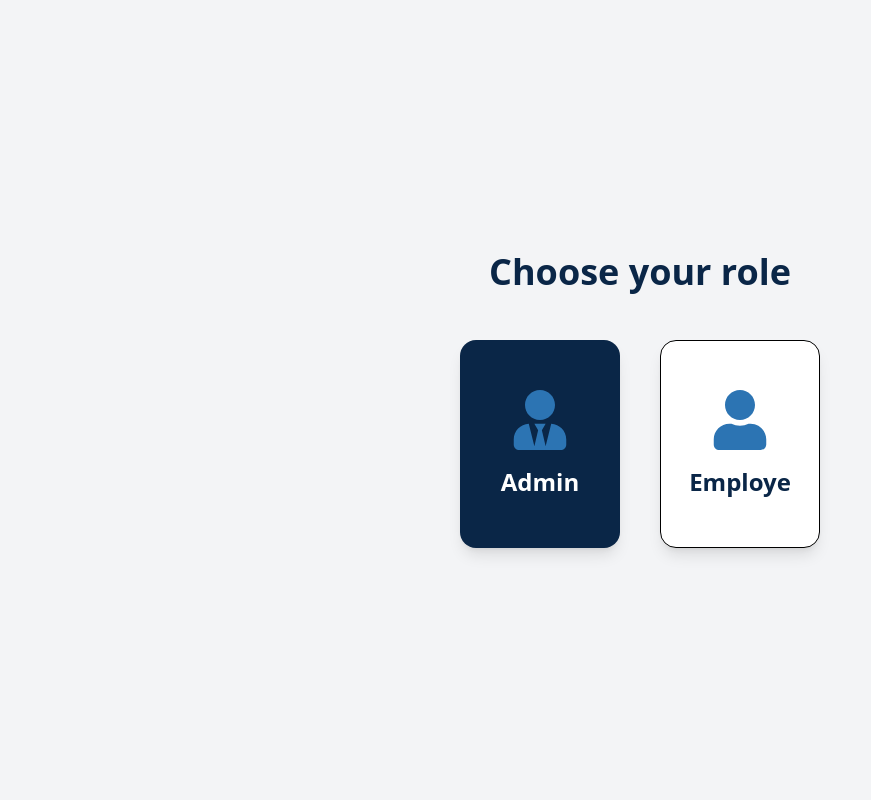
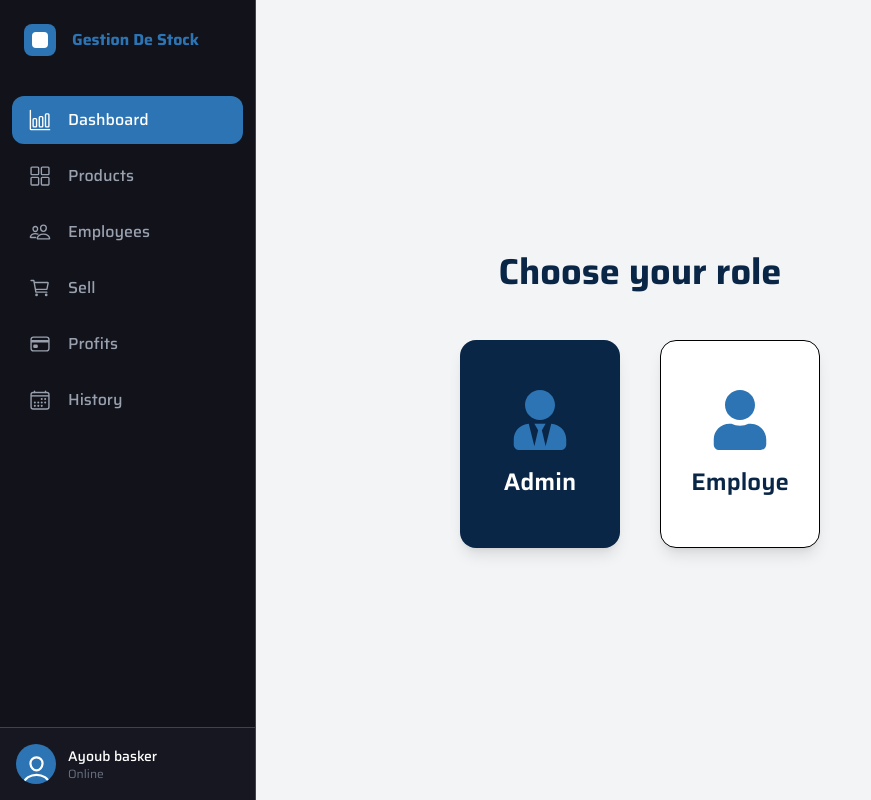
Before and after one commit to IZGHALENE2006/gestion-Stock, a React (Vite) app: page / in a window 1280 px wide. Shown: the whole page, without its empty margins (0-871 px from the left). Built offline with nearby package versions, Linux system fonts and the light colour scheme.

Commit message:
Add Sidebar

```diff
--- a/index.html
+++ b/index.html
@@ -5,6 +5,11 @@
     <link rel="icon" type="image/svg+xml" href="/vite.svg" />
     <meta name="viewport" content="width=device-width, initial-scale=1.0" />
     <title>gestion-de-stock</title>
+
+    <link rel="preconnect" href="https://fonts.googleapis.com">
+    <link rel="preconnect" href="https://fonts.gstatic.com" crossorigin>
+    <link href="https://fonts.googleapis.com/css2?family=Saira:ital,wght@0,100..900;1,100..900&display=swap" rel="stylesheet">
+
   </head>
   <body>
     <div id="root"></div>
--- a/package.json
+++ b/package.json
@@ -13,6 +13,8 @@
     "@reduxjs/toolkit": "^2.11.2",
     "@tailwindcss/vite": "^4.1.18",
     "axios": "^1.13.2",
+    "gsap": "^3.14.2",
+    "lucide-react": "^0.562.0",
     "react": "^19.2.0",
     "react-dom": "^19.2.0",
     "react-icons": "^5.5.0",
--- a/src/App.jsx
+++ b/src/App.jsx
@@ -1,24 +1,27 @@
-import { useState } from 'react'
-import reactLogo from './assets/react.svg'
-import viteLogo from '/vite.svg'
+import gsap from "gsap"
 import './App.css'
 import { Route, Routes } from 'react-router'
 import LoginChoise from './composent/login/LoginChoise'
 import RegesterAdmin from './composent/login/regesterAdmin'
 import LoginAdmin from './composent/login/loginAdmin'
 import LoginEmploye from './composent/login/loginemloye'
-
+import Navbar from "./composent/NavBar/Navbar"
 function App() {
 
 
   return (
     <>
-     <Routes>
-      {/* //Route login Admin and Employe */}
-    <Route path='/' element={<LoginChoise/>}/>
-<Route path='/RegisterAdmin' element={<RegesterAdmin/>}/>
-<Route path='/LoginAdmin' element={<LoginAdmin/>}/>
-<Route path='/LoginEmploye' element={<LoginEmploye/>}/>
+
+
+        <Navbar />
+
+        <Routes>
+
+        <Route path='/' element={<LoginChoise/>}/>
+        <Route path='/RegisterAdmin' element={<RegesterAdmin/>}/>
+        <Route path='/LoginAdmin' element={<LoginAdmin/>}/>
+        <Route path='/LoginEmploye' element={<LoginEmploye/>}/>
+
      </Routes>
     </>
   )
--- /dev/null
+++ b/src/composent/NavBar/Navbar.jsx
@@ -0,0 +1,78 @@
+import { useState } from 'react';
+import {
+  IoGridOutline, IoPeopleOutline, IoCartOutline,
+  IoBarChartOutline, IoCardOutline, IoCalendarOutline,
+  IoPersonOutline
+} from "react-icons/io5";
+import { NavLink } from 'react-router';
+
+export default function Sidebar() {
+  const [isExpanded, setIsExpanded] = useState(false);
+
+  return (
+    <div className="fixed flex min-h-screen bg-[#0f1016]">
+      <div
+        onMouseEnter={() => setIsExpanded(true)}
+        onMouseLeave={() => setIsExpanded(false)}
+        className={`fixed left-0 top-0 h-full bg-[#11121a] border-r border-[#42434a] z-50 text-white
+          transition-all duration-300 ease-in-out flex flex-col overflow-hidden
+          ${isExpanded ? 'w-64' : 'w-20'}`}
+      >
+
+        <div className="flex items-center h-20 px-6">
+          <div className="bg-[#2C74B3] p-2 rounded-lg min-w-[32px]">
+            <div className="w-4 h-4 bg-white rounded-sm" />
+          </div>
+          <span className={`ml-4 font-bold text-[#2C74B3] transition-opacity duration-300 whitespace-nowrap
+            ${isExpanded ? 'opacity-100' : 'opacity-0'}`}>
+            Gestion De Stock
+          </span>
+        </div>
+
+        <nav className="flex-grow px-3 mt-4 space-y-2">
+          <NavItem to="/" icon={<IoBarChartOutline size={22} />} label="Dashboard" expanded={isExpanded} />
+          <NavItem to="/products" icon={<IoGridOutline size={22} />} label="Products" expanded={isExpanded} />
+          <NavItem to="/employees" icon={<IoPeopleOutline size={22} />} label="Employees" expanded={isExpanded} />
+          <NavItem to="/sell" icon={<IoCartOutline size={22} />} label="Sell" expanded={isExpanded} />
+          <NavItem to="/profits" icon={<IoCardOutline size={22} />} label="Profits" expanded={isExpanded} />
+          <NavItem to="/history" icon={<IoCalendarOutline size={22} />} label="History" expanded={isExpanded} />
+        </nav>
+
+        <div className="p-4 border-t border-[#42434a] bg-[#161720] flex items-center">
+          <div className="min-w-[40px] overflow-hidden h-10 rounded-full bg-[#2C74B3] flex items-center justify-center font-bold">
+            <IoPersonOutline size={35} className='mt-3.5'/>
+          </div>
+          <div className={`ml-3 transition-opacity duration-300 ${isExpanded ? 'opacity-100' : 'opacity-0'}`}>
+            <p className="text-sm font-medium whitespace-nowrap">Ayoub basker</p>
+            <p className="text-xs text-gray-500">Online</p>
+          </div>
+        </div>
+      </div>
+
+    </div>
+  );
+}
+
+function NavItem({ to, icon, label, expanded }) {
+  return (
+    <NavLink
+      to={to}
+      className={({ isActive }) => `
+        flex items-center h-12 rounded-xl transition-all duration-200
+        ${isActive
+          ? 'bg-[#2C74B3] text-white'
+          : 'text-gray-400 hover:bg-[#222533] hover:text-white'
+        }
+      `}
+    >
+      <div className="min-w-[56px] flex justify-center items-center">
+        {icon}
+      </div>
+
+      <span className={`font-medium transition-opacity duration-300 whitespace-nowrap
+        ${expanded ? 'opacity-100' : 'opacity-0'}`}>
+        {label}
+      </span>
+    </NavLink>
+  );
+}
--- a/src/index.css
+++ b/src/index.css
@@ -1,3 +1,15 @@
 body{
   background-color: #0A2647;
+  font-family: "Saira", sans-serif;
+  margin: 0;
 }
+/*
+
+#0A2647 high
+#144272
+#205295
+#2C74B3 low
+
+https://colorhunt.co/palette/0a26471442722052952c74b3
+
+*/
```
Also changed, not shown: 1 other file (tests, documents, lock files or other folders).
